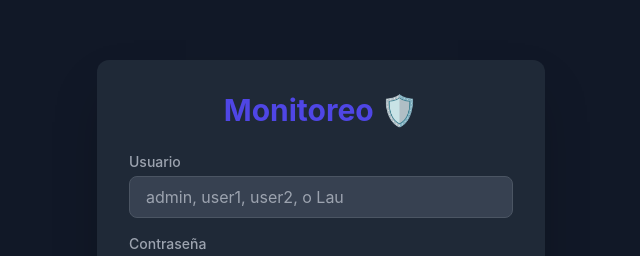
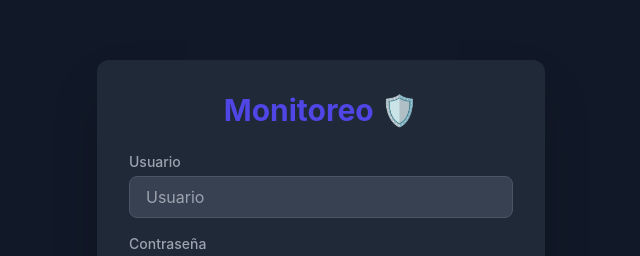
Before and after one commit to lalita635dev-prog/monitoreo, a plain HTML site: page index.html in a window 1280 px wide. Shown: the part 152-408 px from the top of the page, without its empty margins (319-959 px from the left). Drawn offline with nearby package versions, Linux system fonts and the light colour scheme.

Commit message:
Update index.html

```diff
--- a/index.html
+++ b/index.html
@@ -42,7 +42,7 @@
         <div class="space-y-4">
             <div>
                 <label for="username" class="block text-sm font-medium text-gray-400">Usuario</label>
-                <input type="text" id="username" class="mt-1 block w-full px-4 py-2 bg-gray-700 border border-gray-600 rounded-lg focus:ring-primary focus:border-primary text-white" placeholder="admin, user1, user2, o Lau">
+                <input type="text" id="username" class="mt-1 block w-full px-4 py-2 bg-gray-700 border border-gray-600 rounded-lg focus:ring-primary focus:border-primary text-white" placeholder="Usuario">
             </div>
             <div>
                 <label for="password" class="block text-sm font-medium text-gray-400">Contraseña</label>
```
